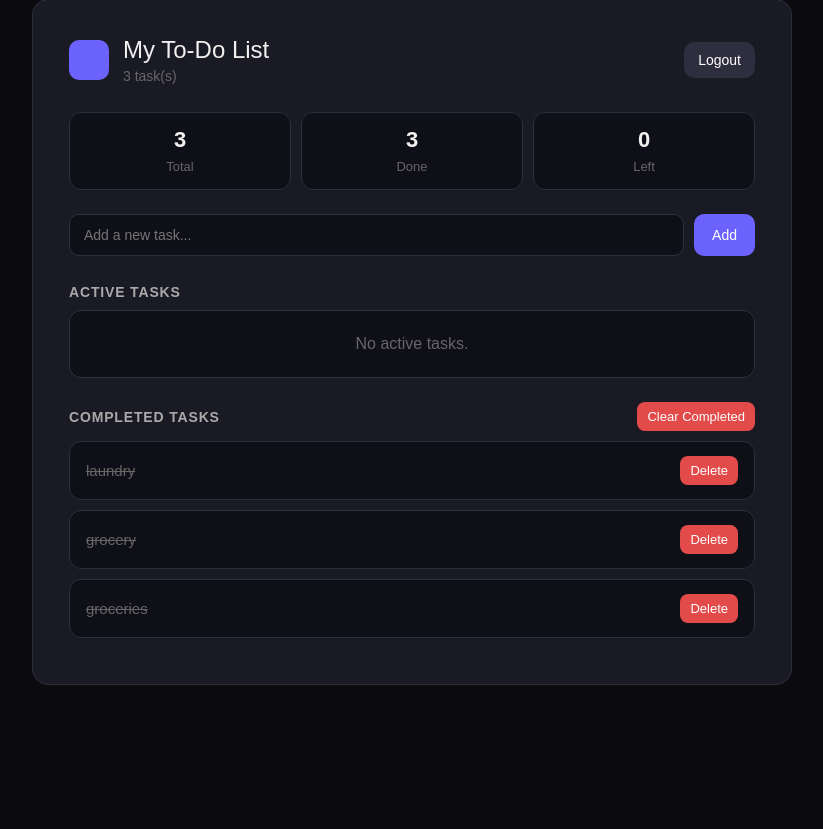
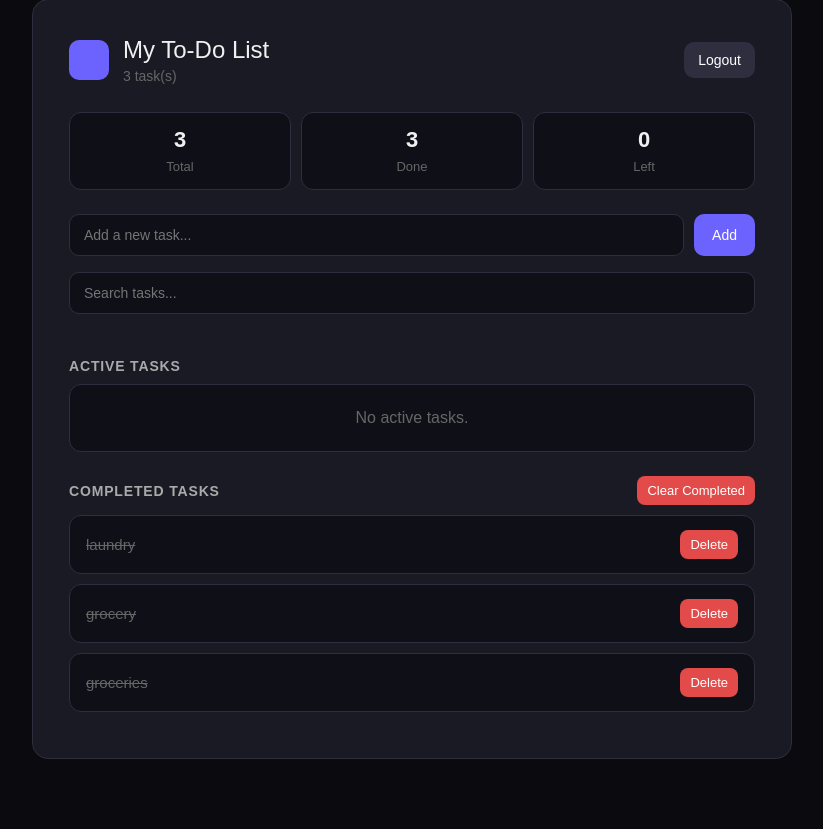
Before and after one commit to mongoosepetter38/todo-web, a Flask app: page / in a window 1280 px wide. Shown: the part 71-900 px from the top of the page, without its empty margins (228-1051 px from the left). Before the commit the page ends 756 px from the top, so only its background shows below. Run offline with Flask 3, Linux system fonts and the light colour scheme; a user stored in the database is signed in; data comes from the database, SQL or seed files in the repository.

Commit message:
Add task search

```diff
--- a/templates/index.html
+++ b/templates/index.html
@@ -73,7 +73,7 @@
     form {
       display: flex;
       gap: 10px;
-      margin-bottom: 28px;
+      margin-bottom: 16px;
     }
 
     input[type="text"] {
@@ -88,6 +88,20 @@
     }
 
     input[type="text"]:focus { border-color: #6c63ff; }
+
+    .search-box {
+      width: 100%;
+      background: #0f0f18;
+      border: 0.5px solid #2e2e3e;
+      border-radius: 10px;
+      padding: 12px 14px;
+      color: #f0f0f0;
+      font-size: 14px;
+      outline: none;
+      margin-bottom: 20px;
+    }
+
+    .search-box:focus { border-color: #6c63ff; }
 
     button {
       background: #6c63ff;
@@ -217,6 +231,8 @@
       <button type="submit">Add</button>
     </form>
 
+    <input type="text" id="searchInput" class="search-box" placeholder="Search tasks...">
+
     <div class="section-header">
       <h2 class="section-title">Active Tasks</h2>
     </div>
@@ -224,7 +240,7 @@
     {% set active_tasks = tasks|rejectattr('done')|list %}
     {% if active_tasks %}
       {% for task in active_tasks %}
-        <div class="task">
+        <div class="task searchable-task">
           <span class="task-text">{{ task.task }}</span>
           <div class="actions">
             <a href="/complete/{{ task.id }}" class="complete-btn">Done</a>
@@ -247,7 +263,7 @@
 
     {% if completed_tasks %}
       {% for task in completed_tasks %}
-        <div class="task">
+        <div class="task searchable-task">
           <span class="task-text done">{{ task.task }}</span>
           <div class="actions">
             <a href="/delete/{{ task.id }}" class="delete-btn" onclick="return confirm('Are you sure you want to delete this task?');">Delete</a>
@@ -258,5 +274,24 @@
       <p class="empty">No completed tasks yet.</p>
     {% endif %}
   </div>
+
+  <script>
+    const searchInput = document.getElementById("searchInput");
+    const tasks = document.querySelectorAll(".searchable-task");
+
+    searchInput.addEventListener("input", function () {
+      const searchText = searchInput.value.toLowerCase();
+
+      tasks.forEach(function (task) {
+        const taskText = task.innerText.toLowerCase();
+
+        if (taskText.includes(searchText)) {
+          task.style.display = "flex";
+        } else {
+          task.style.display = "none";
+        }
+      });
+    });
+  </script>
 </body>
 </html>
```
